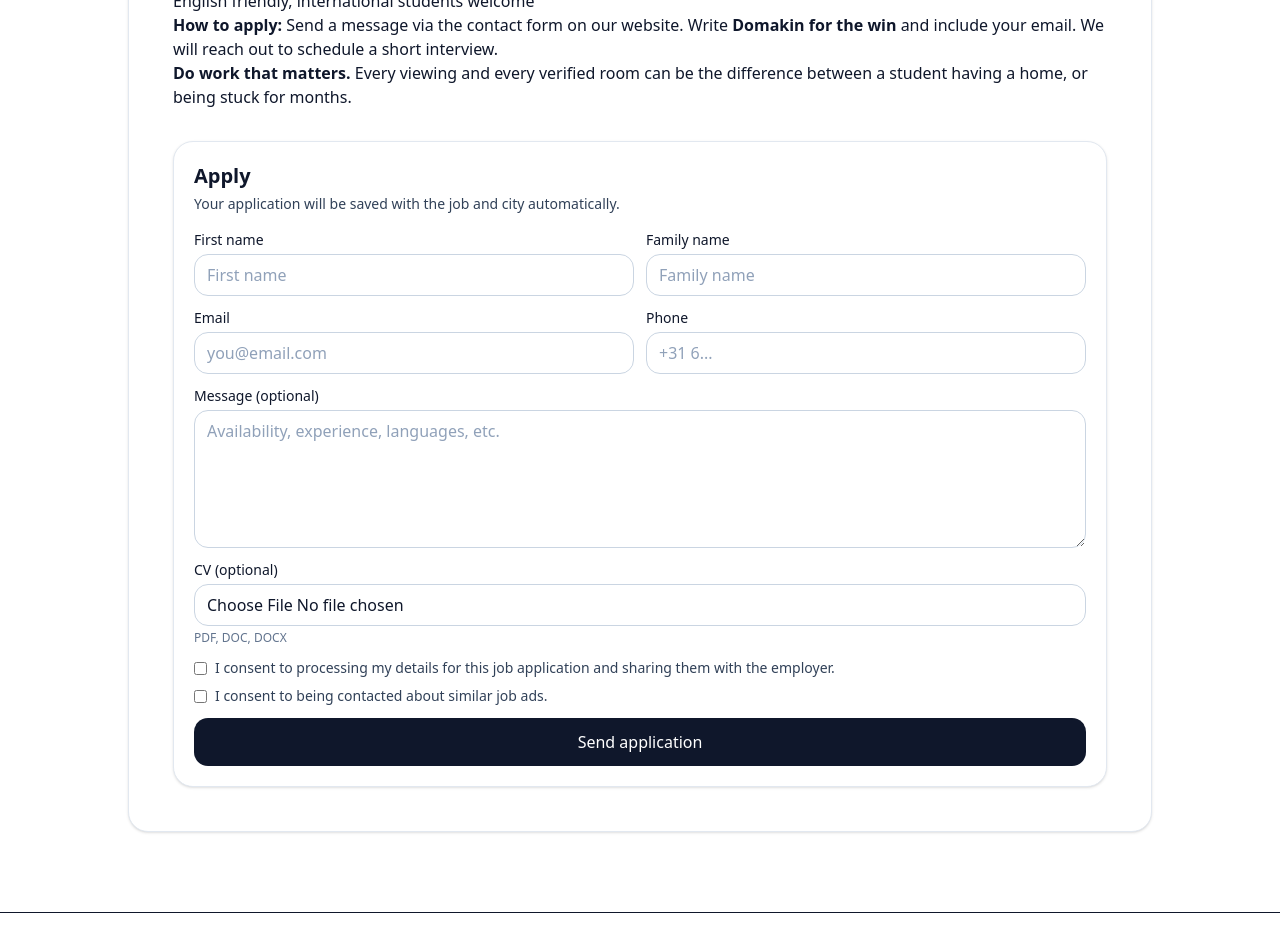
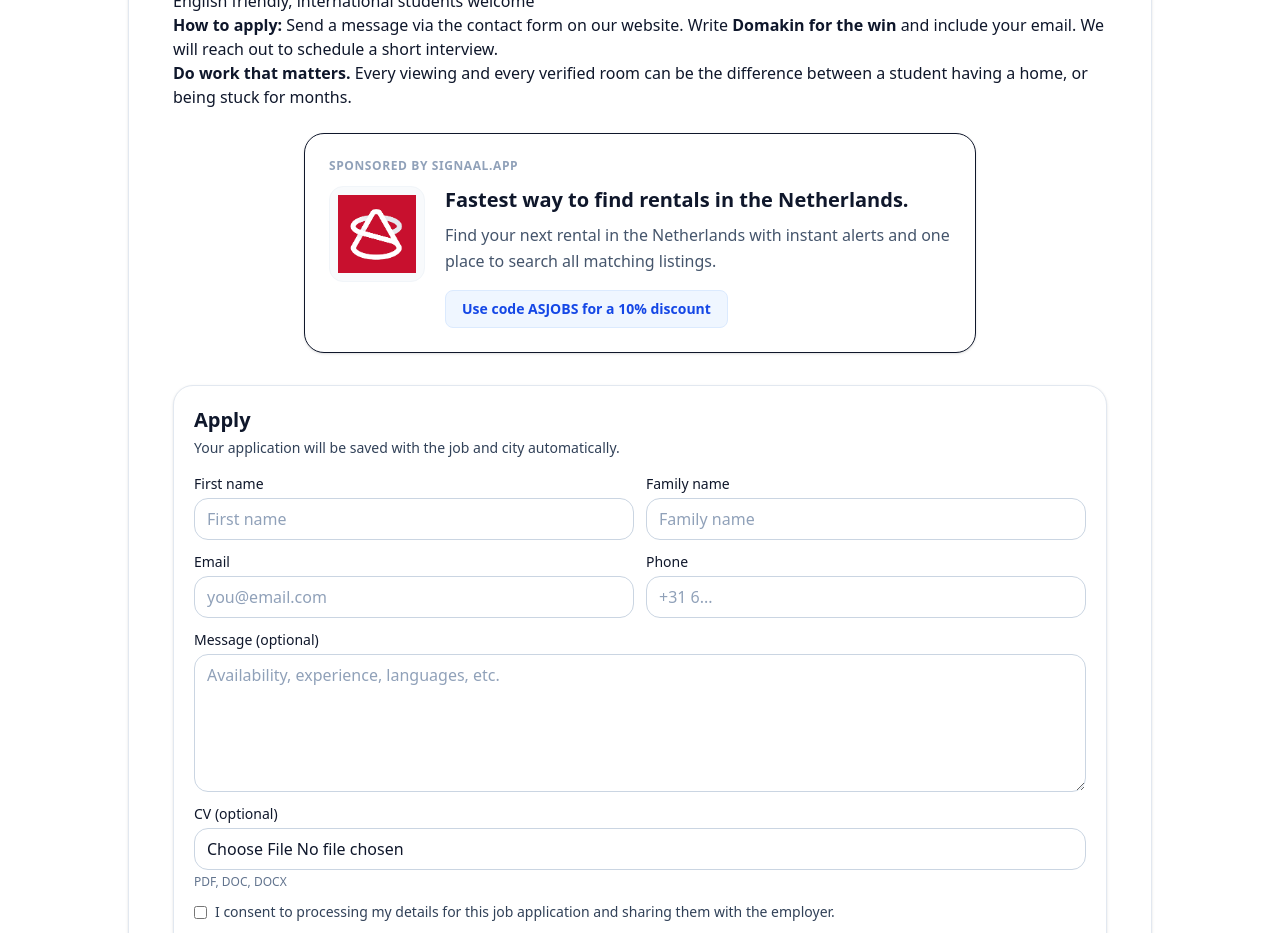
Before and after one commit to LazarPopov/studentjobrotterdam, a Next.js app: page /jobs/domakin-agent-rotterdam in a window 1280 px wide. Shown: the part 800-1733 px from the top of the page. Built offline with nearby package versions, Linux system fonts and the light colour scheme; no server answers.

Commit message:
Singaal ad in place

```diff
--- a/src/app/jobs/[slug]/page.tsx
+++ b/src/app/jobs/[slug]/page.tsx
@@ -5,6 +5,7 @@ import { notFound } from "next/navigation";
 import JobApplyForm from "@/components/JobApplyForm";
 import { getJobBySlug, listJobs } from "@/data/jobs";
 import type { Metadata } from "next";
+import PromoAd from "@/components/PromoAd";
 
 const BASE_URL = "https://studentjobsrotterdam.nl";
 
@@ -193,7 +194,7 @@ export default function JobPage({ params }: { params: { slug: string } }) {
     </p>
     </div>
    ) : null}
-
+    <PromoAd placement="apply_page" />
    <JobApplyForm
    jobSlug={job.slug}
    jobTitle={job.title}
--- a/src/app/page.tsx
+++ b/src/app/page.tsx
@@ -4,6 +4,8 @@ import Link from "next/link";
 import { listFeaturedJobs } from "@/data/jobs";
 import Image from "next/image";
 import FeaturedJobsAccordion from "@/components/FeaturedJobsAccordion";
+import PromoAd from "@/components/PromoAd";
+
 
 function JobCardLink({
   job,
@@ -250,6 +252,12 @@ export default function Page() {
       </section>
 
       {/* SEARCH — moved below hero for clarity and mobile UX */}
+
+          <section className="px-6 py-4 bg-gray-50">
+        <div className="mx-auto max-w-6xl">
+          <PromoAd placement="landing_page_1" />
+        </div>
+      </section>
       <section className="px-4 sm:px-6 py-6 md:py-8 bg-white">
         <div className="mx-auto max-w-6xl">
           {/* (1) Helper text BEFORE the search bar */}
@@ -364,7 +372,11 @@ export default function Page() {
           </div>
         </div>
       </section>
-
+      <section className="px-6 py-4 bg-gray-50">
+        <div className="mx-auto max-w-6xl">
+          <PromoAd placement="landing_page_2" />
+        </div>
+      </section>
       {/* EMPLOYER CTA */}
       <section className="px-6 py-12">
         <div className="mx-auto max-w-6xl rounded-2xl border p-6 md:p-10 bg-white">
--- /dev/null
+++ b/src/components/PromoAd.tsx
@@ -0,0 +1,140 @@
+// src/components/PromoAd.tsx
+"use client";
+
+import { useEffect, useState } from "react";
+import Image from "next/image";
+
+type Ad = {
+  id: string;
+  url: string;
+  imgSrc: string;
+  sponsorText: string;
+  headline: string;
+  description: string;
+  discountText: string;
+  altText: string;
+};
+
+const CITY_LABELS: Record<string, string> = {
+  groningen: "Groningen",
+  amsterdam: "Amsterdam",
+  rotterdam: "Rotterdam",
+  eindhoven: "Eindhoven",
+  delft: "Delft",
+  enschede: "Enschede",
+  maastricht: "Maastricht",
+  leeuwarden: "Leeuwarden",
+  breda: "Breda",
+  utrecht: "Utrecht",
+  leiden: "Leiden",
+  tilburg: "Tilburg",
+};
+
+function titleCaseCity(raw: string): string {
+  if (!raw) return "";
+  if (CITY_LABELS[raw.toLowerCase()]) return CITY_LABELS[raw.toLowerCase()];
+  return raw.charAt(0).toUpperCase() + raw.slice(1).toLowerCase();
+}
+
+function getCityFromHostname(hostname: string): string | null {
+  // Examples:
+  // studentjobsgroningen.nl
+  // www.studentjobsamsterdam.nl
+  // studentjobsmaastricht.vercel.app (fallback: null)
+  const host = (hostname || "").toLowerCase().replace(/^www\./, "");
+
+  if (!host.startsWith("studentjobs")) return null;
+
+  const firstPart = host.split(".")[0]; // studentjobsgroningen
+  const rawCity = firstPart.replace(/^studentjobs/, "").trim();
+
+  if (!rawCity) return null;
+
+  // If you ever use hyphenated cities later (studentjobs-thehague.nl), support it
+  const cleaned = rawCity.replace(/[^a-z-]/g, "");
+  if (!cleaned) return null;
+
+  return titleCaseCity(cleaned.replace(/-/g, " "));
+}
+
+function buildAds(cityName: string | null): Ad[] {
+  const base: Omit<Ad, "id" | "headline" | "altText"> = {
+    url: "https://go.signaal.app/studentjobsnl",
+    imgSrc: "/signaal.png",
+    sponsorText: "Sponsored by Signaal.app",
+    description:
+      "Find your next rental in the Netherlands with instant alerts and one place to search all matching listings.",
+    discountText: "Use code ASJOBS for a 10% discount",
+  };
+
+  const generalAd: Ad = {
+    id: "signaal_ad_general_v1",
+    headline: "Fastest way to find rentals in the Netherlands.",
+    altText: "Signaal App, find rentals in the Netherlands",
+    ...base,
+  };
+
+  if (!cityName) return [generalAd];
+
+  const cityAd: Ad = {
+    id: "signaal_ad_city_v1",
+    headline: `Fastest way to find rentals in ${cityName}.`,
+    altText: `Signaal App, find rentals in ${cityName}`,
+    ...base,
+  };
+
+  return [generalAd, cityAd];
+}
+
+export default function PromoAd({ placement = "general" }: { placement?: string }) {
+  const [ad, setAd] = useState<Ad | null>(null);
+  const [mounted, setMounted] = useState(false);
+
+  useEffect(() => {
+    const cityName = getCityFromHostname(window.location.hostname);
+    const ADS = buildAds(cityName);
+
+    const randomAd = ADS[Math.floor(Math.random() * ADS.length)];
+    setAd(randomAd);
+    setMounted(true);
+  }, []);
+
+  if (!mounted || !ad) return null;
+
+  return (
+    <div className="my-6 flex justify-center w-full">
+      <a
+        href={ad.url}
+        target="_blank"
+        rel="noopener noreferrer"
+        className="block w-full max-w-2xl rounded-2xl border bg-white p-5 md:p-6 shadow-sm hover:shadow-md transition-shadow group"
+        data-gtm-event="ad_click"
+        data-gtm-label={ad.id}
+        data-gtm-placement={placement}
+      >
+        <div className="text-xs font-semibold text-slate-400 mb-3 uppercase tracking-wider">
+          {ad.sponsorText}
+        </div>
+
+        <div className="flex flex-col sm:flex-row gap-5 items-center sm:items-start">
+          <div className="relative h-24 w-24 shrink-0 rounded-xl overflow-hidden border border-slate-100 bg-slate-50 flex items-center justify-center">
+            <Image src={ad.imgSrc} alt={ad.altText} fill className="object-contain p-2" />
+          </div>
+
+          <div className="text-center sm:text-left flex-1">
+            <h4 className="font-bold text-slate-900 text-lg md:text-xl group-hover:text-blue-600 transition-colors">
+              {ad.headline}
+            </h4>
+            <p className="text-sm md:text-base text-slate-600 mt-2 leading-relaxed">
+              {ad.description}
+            </p>
+
+            <div className="mt-4 inline-block bg-blue-50 border border-blue-100 text-blue-700 text-sm font-bold px-4 py-2 rounded-lg">
+              {ad.discountText}
+            </div>
+          </div>
+        </div>
+      </a>
+    </div>
+  );
+}
```
Also changed, not shown: public/signaal.png (added).
